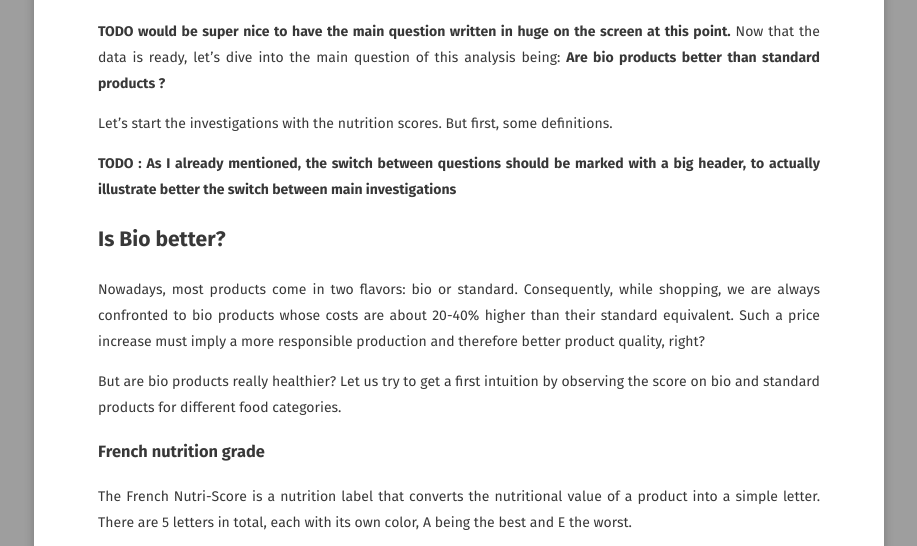
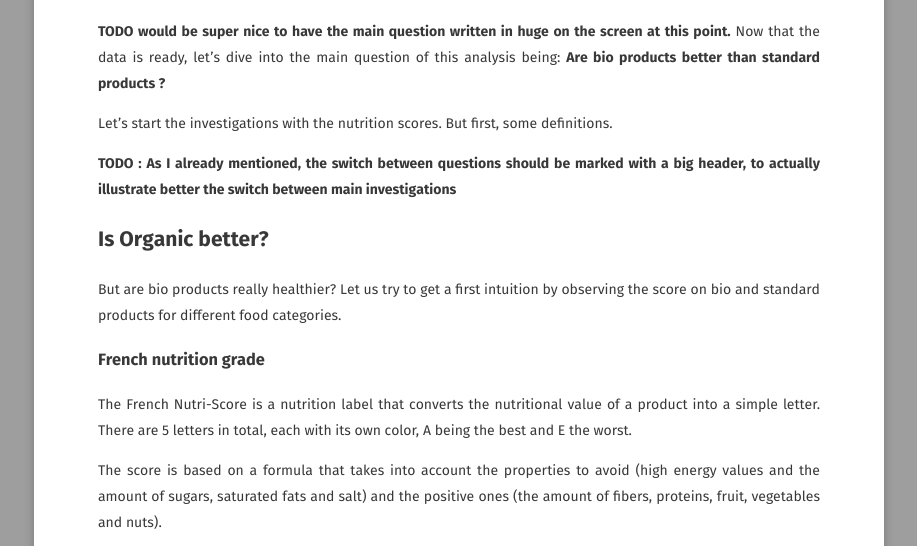
Before and after one commit to AntoineWeber/ADA_Project_RobAda, a Jekyll site: the page built from story.md, in a window 1280 px wide and 900 px high, scrolled down 1945 px, cut to the strip 34-580 px from the top of the window. Shown: the whole strip, without its empty margins (181-1098 px from the left). Built offline with Jekyll 4.4.1, drawn with Linux system fonts in a browser that asks for light colours; some web fonts are replaced; comment, search, counter and statistics services are not loaded.

Commit message:
Removed duplicated paragraph.

```diff
--- a/story.md
+++ b/story.md
@@ -38,9 +38,7 @@ Let's start the investigations with the nutrition scores. But first, some defini
 
 **TODO : As I already mentioned, the switch between questions should be marked with a big header, to actually illustrate better the switch between main investigations**
 
-## Is Bio better?
-
-Nowadays, most products come in two flavors: bio or standard. Consequently, while shopping, we are always confronted to bio products whose costs are about 20-40% higher than their standard equivalent. Such a price increase must imply a more responsible production and therefore better product quality, right?
+## Is Organic better?
 
 But are bio products really healthier? Let us try to get a first intuition by observing the score on bio and standard products for different food categories.
 
```
